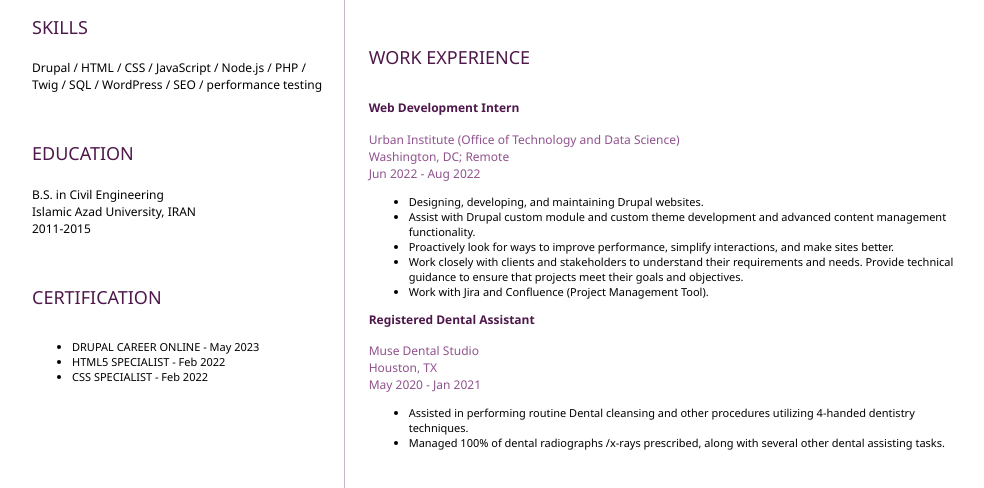
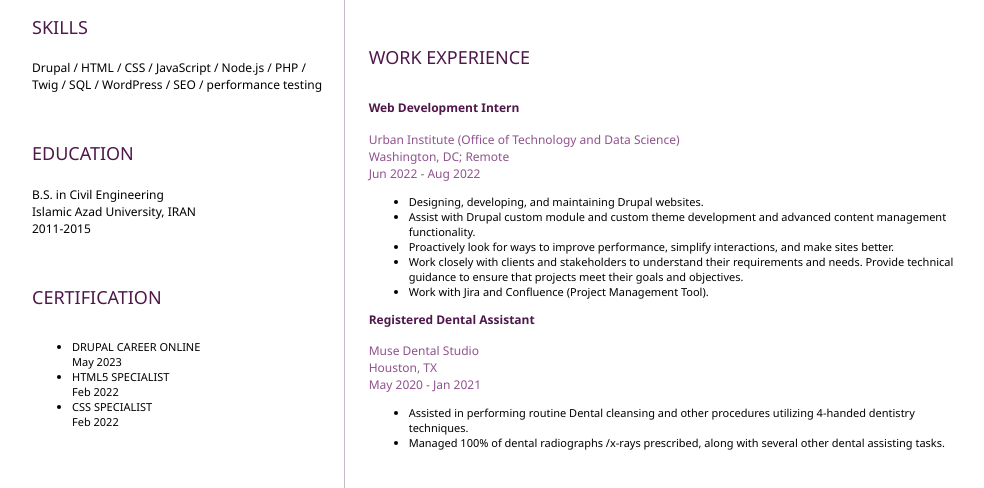
Before and after one commit to Xibalba9/resume, a plain HTML site: page index.html in a window 1280 px wide. Shown: the part 262-750 px from the top of the page, without its empty margins (152-1136 px from the left). Drawn offline with nearby package versions, Linux system fonts and the light colour scheme.

Commit message:
Updated index.html

```diff
--- a/index.html
+++ b/index.html
@@ -51,9 +51,9 @@
                 <section>
                     <h2>CERTIFICATION</h2>
                     <ul>
-                        <li><a href="https://www.drupaleasy.com/">DRUPAL CAREER ONLINE</a> - May 2023</li>
-                        <li><a href="https://www.credential.net/d8f051e5-317d-47e7-9e35-39825e89700e">HTML5 SPECIALIST</a> - Feb 2022</li>
-                        <li><a href="https://www.credential.net/8faeae68-c6f4-41d0-936c-a28b15d1d1f2">CSS SPECIALIST</a> - Feb 2022</li>
+                        <li><a href="https://www.drupaleasy.com/">DRUPAL CAREER ONLINE<br></a>May 2023</li>
+                        <li><a href="https://www.credential.net/d8f051e5-317d-47e7-9e35-39825e89700e">HTML5 SPECIALIST<br></a> Feb 2022</li>
+                        <li><a href="https://www.credential.net/8faeae68-c6f4-41d0-936c-a28b15d1d1f2">CSS SPECIALIST<br></a> Feb 2022</li>
                     </ul>
                 </section>
             </article>
```
